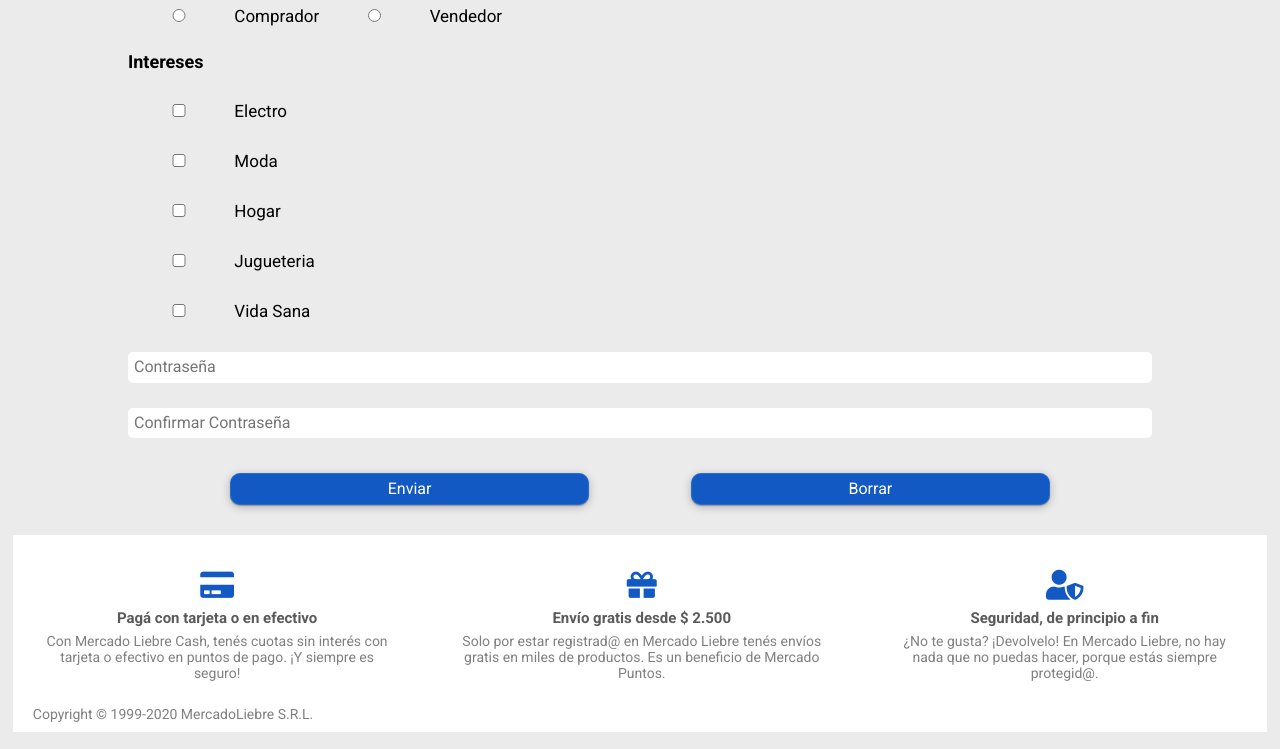
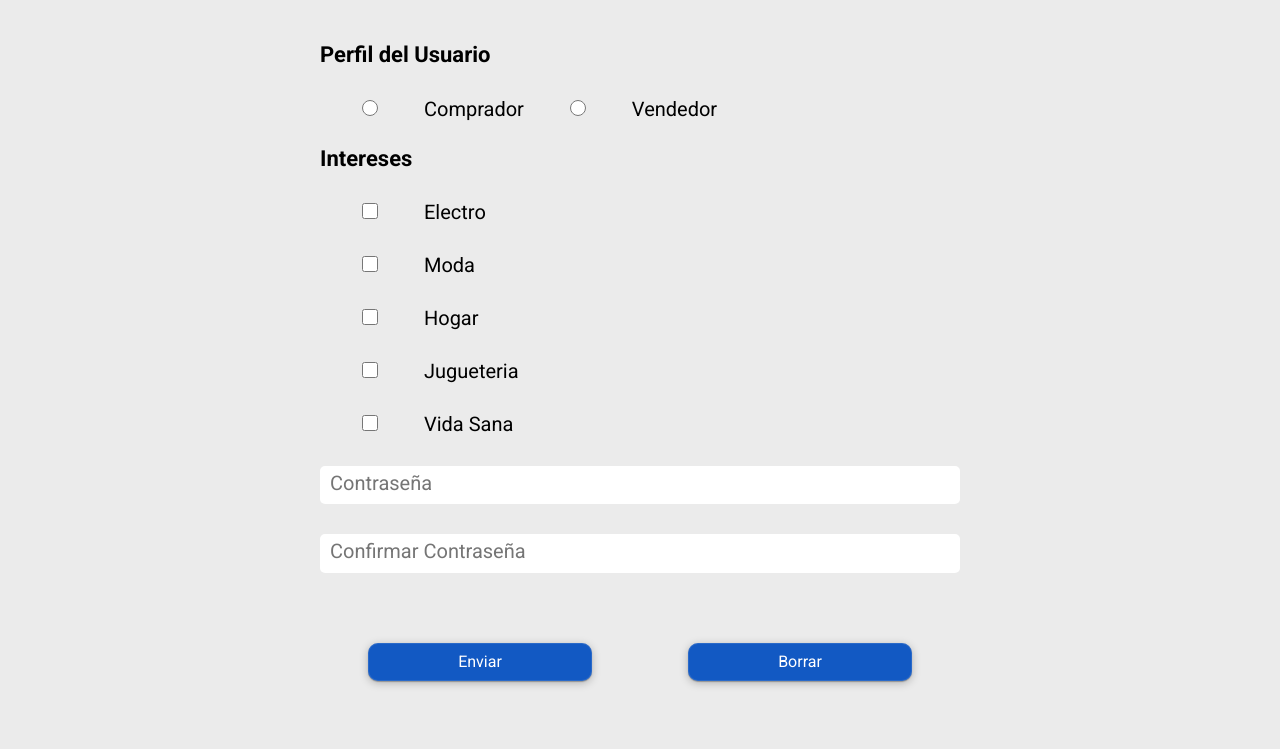
Before and after one commit to AgustinaOlmos/Mercado-Liebre, a website: page views/register.html in a window 1280 px wide. Shown: the part 986-1735 px from the top of the page. Drawn offline with Linux system fonts and the light colour scheme.

Commit message:
REGISTER: 2º html y css

```diff
--- a/public/css/register.css
+++ b/public/css/register.css
@@ -1,14 +1,17 @@
 @import "home.css";
 
 #search-bar {
-    margin: 0;
+  margin-bottom: 0;
 }
-form {
+#search-bar::placeholder {
+  font-size: 11px;
+}
+.form-register {
   margin: auto;
   width: 90vw;
 }
 .container-user {
-  margin-top: 25px;
+  margin-top: 35px;
 }
 input {
   margin-bottom: 15px;
@@ -46,17 +49,14 @@
 div.container-interests div {
   margin-bottom: 20px;
 }
-
 .container-btn {
   text-align: center;
-  margin-bottom: 30px;
-  margin-top: 10px;
   display: flex;
-  justify-content: space-evenly;
+  justify-content: space-around;
 }
 .btn {
   font-size: 15px;
-  padding: 7px 15px 7px 15px;
+  padding: 7px 15px;
   background-color: var(--celeste);
   border: none;
   box-shadow: rgba(0, 0, 0, 0.25) 0px 0.0625em 0.0625em,
@@ -66,16 +66,17 @@
   width: 35%;
   color: white;
   cursor: pointer;
+  margin-bottom: 40px;
+  margin-top: 20px;
 }
-
-.btn:hover{
-    background-color: skyblue;
+footer{
+  margin-top: 30px;
 }
 
 /*---------------- MEDIA QUERIES ------------------*/
 /*** Tablet ***/
 @media (min-width: 768px) {
-    form{
+  .form-register {
     width: 80vw;
   }
   .subtitle-form {
@@ -88,8 +89,12 @@
   input[type="file"] {
     margin-top: 0;
   }
-    input[type="radio"], input[type="checkbox"] {
+  input[type="radio"],
+  input[type="checkbox"] {
     width: 10%;
+  }
+  .container-btn {
+    margin: 10px 0;
   }
   .btn {
     font-size: 16px;
@@ -98,5 +103,40 @@
 
 /*** Desktop ***/
 @media (min-width: 1200px) {
-
+  .form-register {
+    width: 50vw;
   }
+  #search-bar::placeholder {
+    font-size: 15px;
+  }
+  input[type="radio"],
+  input[type="checkbox"] {
+    height: 16px;
+    width: 100px;
+  }
+  input::placeholder {
+    font-size: 20px;
+  }
+  label {
+    font-size: 20px;
+  }
+  .photo {
+    font-size: 18px;
+  }
+  .subtitle-form {
+    font-size: 22px;
+  }
+  .input-fillIn {
+    padding: 10px;
+    margin-bottom: 30px;
+  }
+  .container-btn {
+    margin: 20px 0;
+  }
+  .btn {
+    padding: 10px 0;
+  }
+  .btn:hover {
+    background-color: skyblue;
+  }
+}
--- a/views/register.html
+++ b/views/register.html
@@ -17,10 +17,12 @@
   <header class="main-header">
     <div class="container-top-header">
       <img src="/images/logo-mercado-liebre.svg" alt="logo" class="logo" />
-      <div class="container-search">
+      <form class="container-search" action="#" method="GET">
         <input type="search" name="search-bar" id="search-bar" placeholder="Buscar productos, marcas y más" />
-        <i class="fas fa-search"></i>
-      </div>
+        <a class="link-search" href="#">
+          <i class="fas fa-search"></i>
+        </a>
+      </form>
       <h2 class="subtitle-header">
         <i class="fas fa-hand-holding-usd"></i>
         Comprá en cuotas y sin tarjeta de crédito
@@ -58,7 +60,7 @@
 
   <!-- -------- FORMULARIO DE REGISTRO -------- -->
   <main class="register">
-    <form action="/registro" method="POST">
+    <form class="form-register" action="/registro" method="POST">
       <div class="container-user">
         <input class="input-fillIn" type="text" name="fullname" placeholder="Nombre y Apeliido" required />
         <input class="input-fillIn" type="text" name="username" placeholder="Nombre de Usuario" required />
```
Lines whose indentation alone changed are shown as unchanged.
